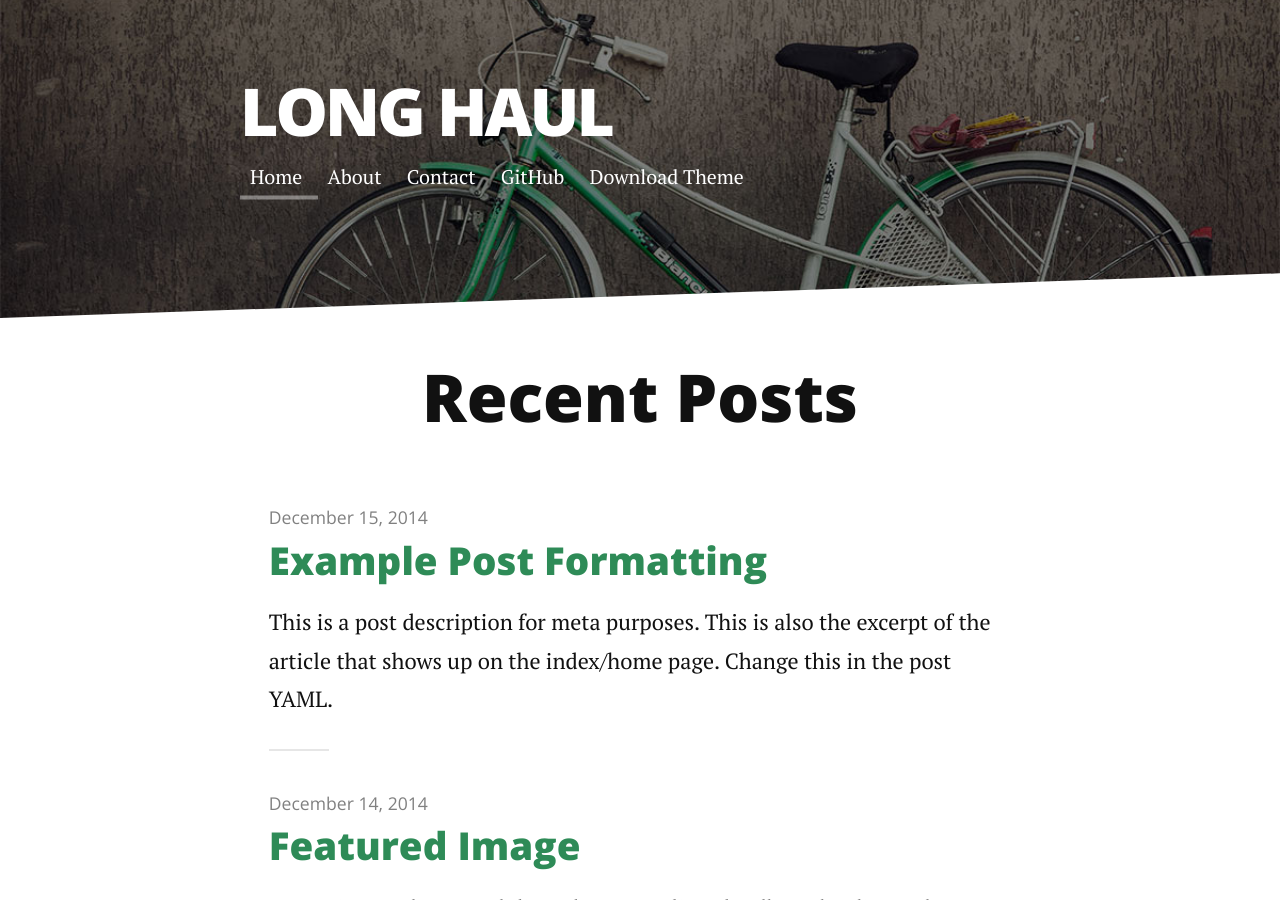
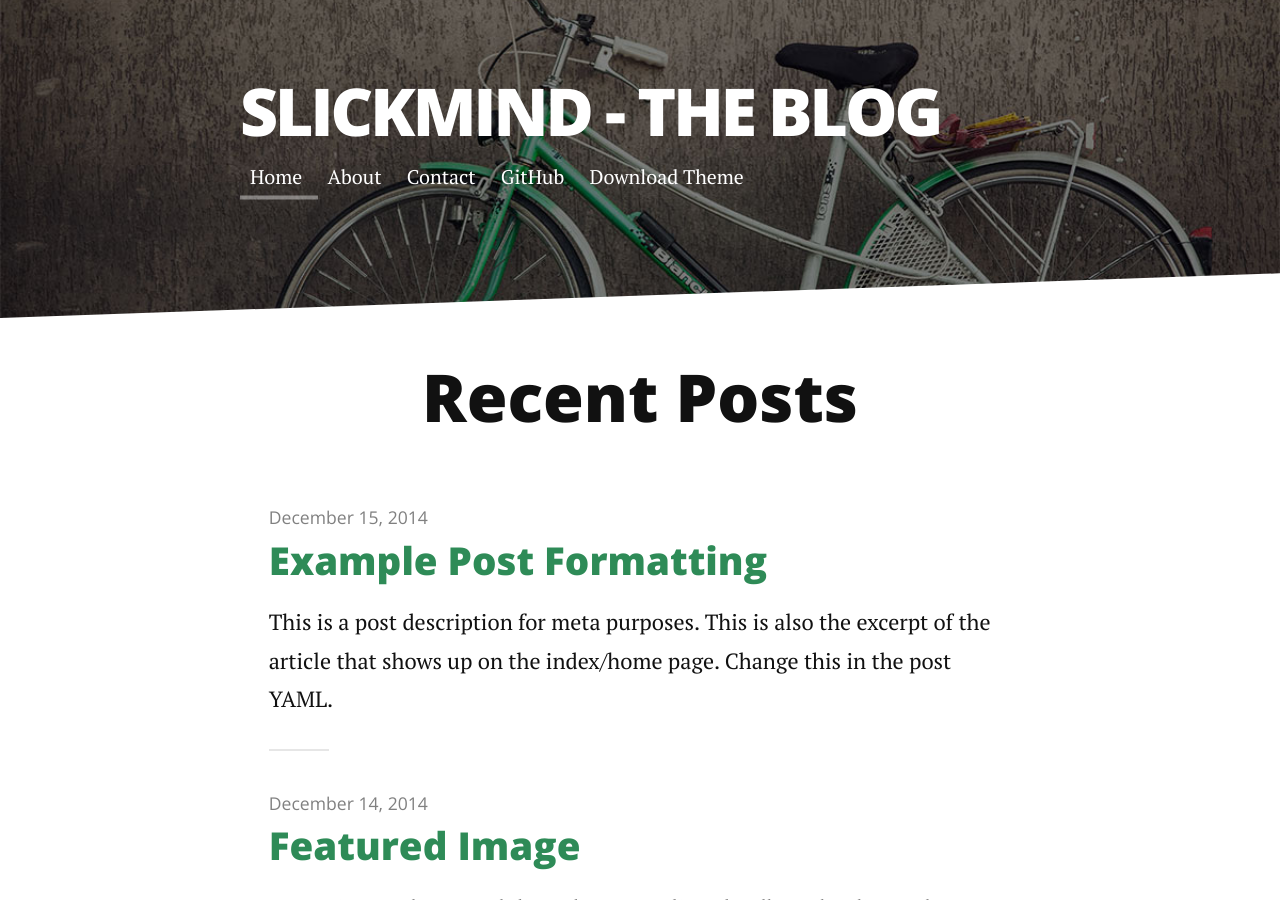
Before and after one commit to slickmind/slickmind.github.io, a Jekyll site: the page built from index.html, in a window 1280 px wide and 900 px high. Built offline with Jekyll 4.4.1, drawn with Linux system fonts in a browser that asks for light colours; nearby versions of some CDN libraries; the list of posts is cut into pages by our own code.

Commit message:
ssl added

```diff
--- a/_config.yml
+++ b/_config.yml
@@ -1,7 +1,8 @@
-title: Long Haul
+title: Slickmind - The Blog
 description: Long Form Jekyll theme built with SASS / COMPASS / SUSY
 
-url: http://brianmaierjr.github.com/long-haul
+url: "http://slickmind.in"
+enforce_ssl: "slickmind.in"
 baseurl: ""
 paginate_path: "blog/page:num/"
 permalink: blog/:title/
@@ -20,9 +21,8 @@
    url: /contact
 
 social:
-   github: brianmaierjr
-   twitter: brianmaierjr
-   facebook: brianmaierjr
-   email: brimaidesigns@gmail.com
+   github: nitesh4146
+   twitter: nitesh4146
+   email: nitesh4146@gmail.com
 
 google_analytics: "UA-58263416-1"
```
